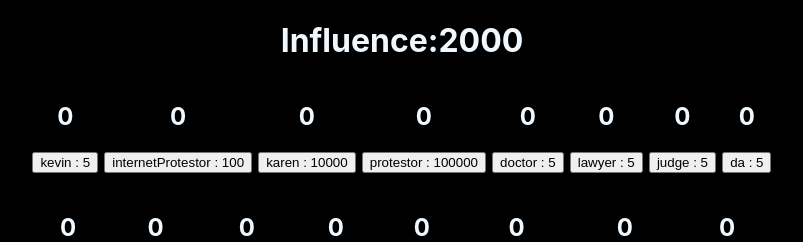
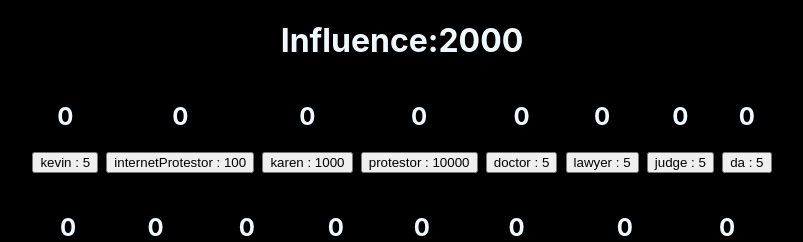
Before and after one commit to fearblackscarab/skilling-app, a React (Create React App) app: page / in a window 1280 px wide. Shown: the top 242 px of the page, without its empty margins (238-1041 px from the left). Built offline with nearby package versions, Linux system fonts and the light colour scheme.

Commit message:
app.js changes

```diff
--- a/src/components/App.js
+++ b/src/components/App.js
@@ -30,7 +30,7 @@ function App() {
       assigned: ['influence'],
       cost: 5,
       quantity: 0,
-      itemPer: { influence: 1 }
+      itemPer: 1
     },
     {
       key: 1,
@@ -39,25 +39,25 @@ function App() {
       assigned: ['kevin'],
       cost: 100,
       quantity: 0,
-      itemPer: { kevin: 1 }
+      itemPer: 1
     },
     {
       key: 2,
       id: 2,
       name: 'karen',
       assigned: ['internetProtestor'],
-      cost: 10000,
+      cost: 1000,
       quantity: 0,
-      itemPer: { internetProtestor: 1 }
+      itemPer: 1
     },
     {
       key: 3,
       id: 3,
       name: 'protestor',
       assigned: ['karen'],
-      cost: 100000,
+      cost: 10000,
       quantity: 0,
-      itemPer: { karen: 1 }
+      itemPer: 1
     },
     {
       key: 4,
@@ -66,7 +66,7 @@ function App() {
       assigned: ['protestor'],
       cost: 5,
       quantity: 0,
-      itemPer: { protestor: 1 }
+      itemPer: 1
     },
     {
       key: 5,
@@ -75,7 +75,7 @@ function App() {
       assigned: ['doctor'],
       cost: 5,
       quantity: 0,
-      itemPer: { doctor: 1 }
+      itemPer: 1
     },
     {
       key: 6,
@@ -84,7 +84,7 @@ function App() {
       assigned: ['lawyer'],
       cost: 5,
       quantity: 0,
-      itemPer: { lawyer: 1 }
+      itemPer: 1
     },
     {
       key: 7,
@@ -93,7 +93,7 @@ function App() {
       assigned: ['judge'],
       cost: 5,
       quantity: 0,
-      itemPer: { judge: 1 }
+      itemPer: 1
     },
     {
       key: 8,
@@ -102,7 +102,7 @@ function App() {
       assigned: ['da'],
       cost: 5,
       quantity: 0,
-      itemPer: { da: 1 }
+      itemPer: 1
     },
     {
       key: 9,
@@ -111,7 +111,7 @@ function App() {
       assigned: ['mayor'],
       cost: 5,
       quantity: 0,
-      itemPer: { mayor: 1 }
+      itemPer: 1
     },
     {
       key: 10,
@@ -120,7 +120,7 @@ function App() {
       assigned: ['governor'],
       cost: 5,
       quantity: 0,
-      itemPer: { governor: 1 }
+      itemPer: 1
     },
     {
       key: 11,
@@ -129,7 +129,7 @@ function App() {
       assigned: ['kevin'],
       cost: 5,
       quantity: 0,
-      itemPer: { kevin:5  }
+      itemPer: 5
     },
     {
       key: 12,
@@ -138,7 +138,7 @@ function App() {
       assigned: ['kevin'],
       cost: 5,
       quantity: 0,
-      itemPer: { kevin: 10 }
+      itemPer: 1
     },
     {
       key: 13,
@@ -147,7 +147,7 @@ function App() {
       assigned: ['doctor'],
       cost: 5,
       quantity: 0,
-      itemPer: { doctor: 10 }
+      itemPer: 1
     },
     {
       key: 14,
@@ -156,7 +156,7 @@ function App() {
       assigned: ['karen'],
       cost: 5,
       quantity: 0,
-      itemPer: { karen: 10 }
+      itemPer: 1
     },
     {
       key: 15,
@@ -165,7 +165,7 @@ function App() {
       assigned: ['internetProtestor'],
       cost: 5,
       quantity: 0,
-      itemPer: { internetProtestor: 100 }
+      itemPer: 1
     },
     {
       key: 16,
@@ -174,7 +174,7 @@ function App() {
       assigned: ['judge'],
       cost: 5,
       quantity: 0,
-      itemPer: { judge: 100 }
+      itemPer: 1
     },
     {
       key: 17,
@@ -183,7 +183,7 @@ function App() {
       assigned: ['kevin'],
       cost: 5,
       quantity: 0,
-      itemPer: { kevin: 1 }
+      itemPer: 1
     }
   ]);
   // incremental constant
@@ -202,7 +202,7 @@ function App() {
       let data = influencers.map(item => {
         if (item.id == idx) {
           return { ...item, quantity: item.quantity + 1 }
-        }else{
+        } else {
           return item
         }
       })
@@ -212,56 +212,63 @@ function App() {
   };
   // incremental constant function
   const incrementInfluencers = () => {
-    influencers.map(item => {
-      let newArr = []
-      if (item.quantity > 0) {
-        for (let i = 0; i < item.assigned.length; i++) {
-          newArr.push(item.assigned[i])
+    setInfluencers(influencers = influencers.map(item => {
+      // // if (item.quantity > 0) {
+      // //   for (const key in influencers) {
+      // //     if (key.includes(influencer.name)) {
+      // //       for (const prop in item.itemPer) {
+      // //         if (prop === influencer.name) {
+      // //           return {  }
+      // //         }
+      // //       }
+      // //     }
+      // //   }
+      // } else {
+      //   return { ...item }
+      // }
     }
-      }
-      setInfluencers(influencers.map(influencer => {
-        if (newArr.includes(influencer.name)) {
-          for (const prop in item.itemPer) {
-            if (prop === influencer.name) {
-              return {...influencer,quantity:influencer.quantity + (item.itemPer[prop] * item.quantity) }
-            }
-          }
-        }else{
-          return {...influencer}
-        }
-      }))
-    })
+    )
+    )
     console.log(influencers)
   };
   console.log(influencers)
 
   const incrementCurrency = () => {
-    influencers.map(item => {
-      if (item.quantity > 0) {
+    setInfluencers(prev => influencers.map(item => {
       for (const key in currency) {
         if (item.assigned.includes(key)) {
-            // console.log(item)
-            for (const prop in item.itemPer) {
-              if (prop === key) {
-                return setCurrency(prev => (
+          setCurrency(prev => (
             {
               ...prev,
-                    [key]: currency[key] + (item.itemPer[prop] * item.quantity)
+              [key]: currency[key] + (item.itemPer * item.quantity)
             }))
         }
       }
+      for (const key in influencers) {
+        if (influencers[key].assigned.includes(item.name)) {
+          return {
+            ...item, quantity: item.quantity + (influencers[key].itemPer * influencers[key].quantity)
           }
         }
       }
       return item
-    })
+
+    }))
   }
+
+  // const incrementGen=()=>{
+
+  // }
+  // useLocalStorage(currency, influencers)
+  // console.log(currency);
+  // console.log(influencers);
+  // console.log(loginTimer);
 
   return (
     <div className="app">
-      <Header  currency={currency}/>
-      <Main influencers={influencers} addGen={addGen}/>
-      <Footer/>
+      <Header currency={currency} />
+      <Main influencers={influencers} addGen={addGen} />
+      <Footer />
       <button onClick={incrementCurrency}>inc currency</button>
       <button onClick={incrementInfluencers}>inc influencers</button>
     </div>
```
Lines whose indentation alone changed are shown as unchanged.
